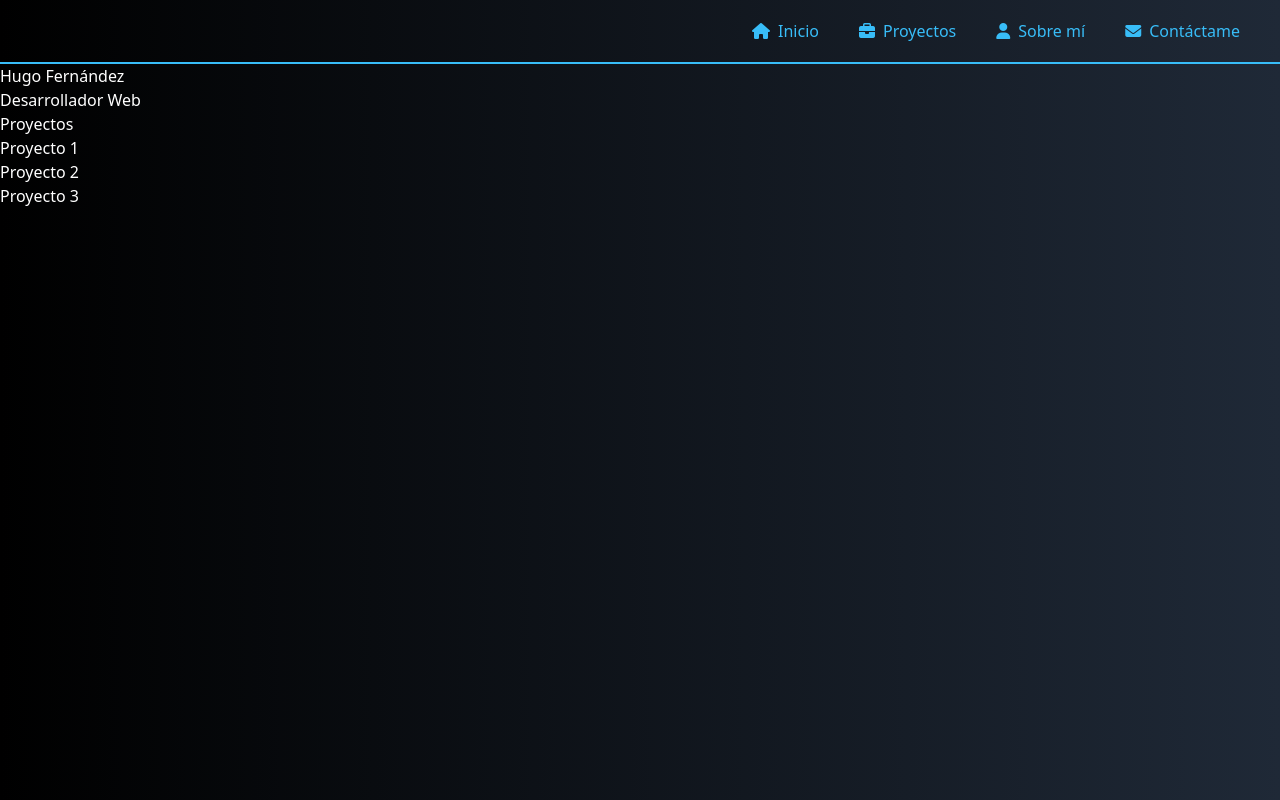
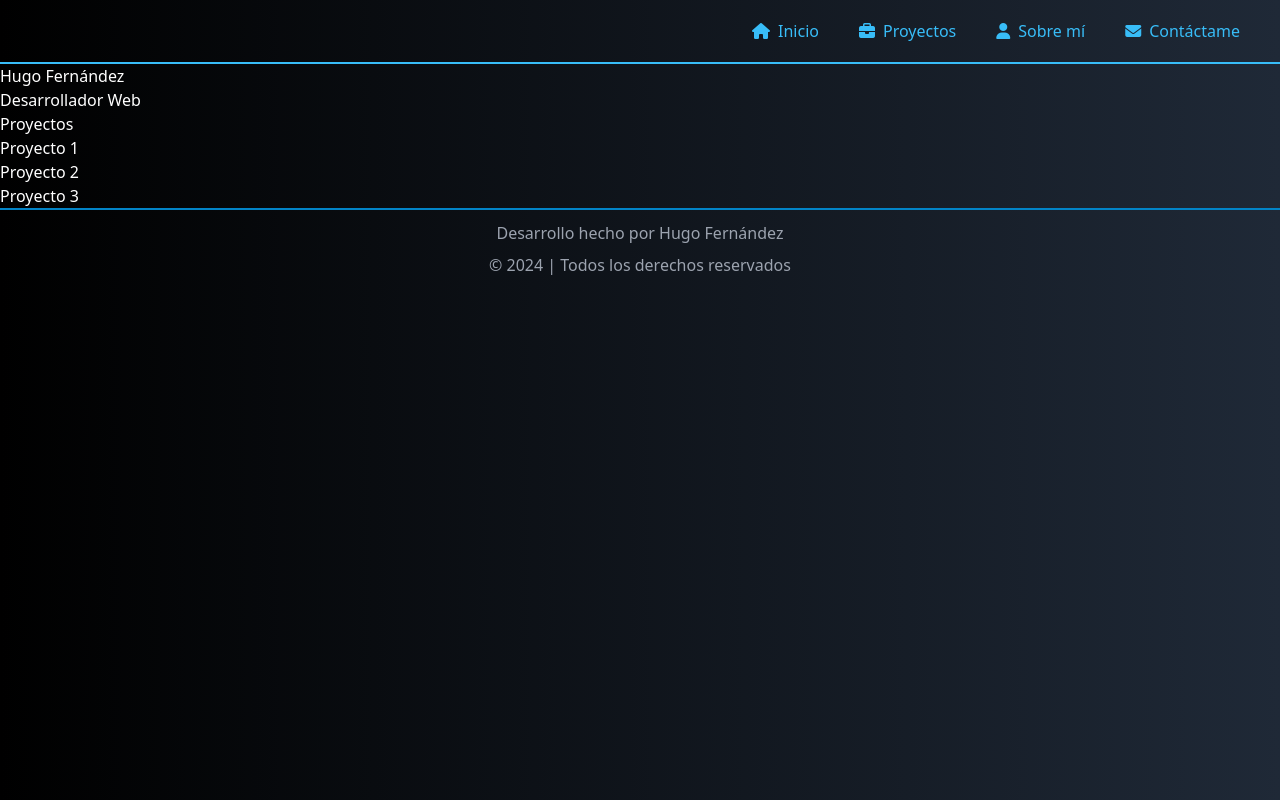
Before and after one commit to Herchi000/portfolio, an Angular app: page / in a window 1280 px wide. Built offline with nearby package versions, Linux system fonts and the light colour scheme.

Commit message:
add base footer

```diff
--- a/src/app/app.component.html
+++ b/src/app/app.component.html
@@ -6,25 +6,25 @@
     >
         <ul class="flex gap-10 px-10">
             <li
-                class="flex gap-2 items-center hover:text-sky-300 transition-colors duration-75"
+                class="flex gap-2 items-center hover:text-sky-300 transition-colors duration-75 cursor-pointer"
             >
                 <i class="fa-solid fa-home"></i>
                 <a href="/">Inicio</a>
             </li>
             <li
-                class="flex gap-2 items-center hover:text-sky-300 transition-colors duration-75"
+                class="flex gap-2 items-center hover:text-sky-300 transition-colors duration-75 cursor-pointer"
             >
                 <i class="fa-solid fa-briefcase"></i>
                 <a href="/about">Proyectos</a>
             </li>
             <li
-                class="flex gap-2 items-center hover:text-sky-300 transition-colors duration-75"
+                class="flex gap-2 items-center hover:text-sky-300 transition-colors duration-75 cursor-pointer"
             >
                 <i class="fa-solid fa-user"></i>
                 <a href="/portfolio">Sobre mí</a>
             </li>
             <li
-                class="flex gap-2 items-center hover:text-sky-300 transition-colors duration-75"
+                class="flex gap-2 items-center hover:text-sky-300 transition-colors duration-75 cursor-pointer"
             >
                 <i class="fa-solid fa-envelope"></i>
                 <a href="/contact">Contáctame</a>
@@ -54,5 +54,12 @@
         </section>
     </main>
 
-    <footer></footer>
+    <footer
+        class="flex justify-center items-center h-20 border-t-2 border-sky-600 text-gray-400"
+    >
+        <div class="flex flex-col items-center gap-2">
+            <span>Desarrollo hecho por Hugo Fernández</span>
+            <p>&copy; {{ fullYear }} | Todos los derechos reservados</p>
+        </div>
+    </footer>
 </div>
--- a/src/app/app.component.ts
+++ b/src/app/app.component.ts
@@ -1,13 +1,15 @@
-import { Component } from '@angular/core';
-import { RouterOutlet } from '@angular/router';
+import { CommonModule } from "@angular/common";
+import { Component } from "@angular/core";
+import { RouterOutlet } from "@angular/router";
 
 @Component({
-  selector: 'app-root',
+  selector: "app-root",
   standalone: true,
-  imports: [RouterOutlet],
-  templateUrl: './app.component.html',
-  styleUrl: './app.component.css'
+  imports: [RouterOutlet, CommonModule],
+  templateUrl: "./app.component.html",
+  styleUrl: "./app.component.css",
 })
 export class AppComponent {
-  title = 'portfolio';
+  title = "portfolio";
+  fullYear = new Date().getFullYear();
 }
```
